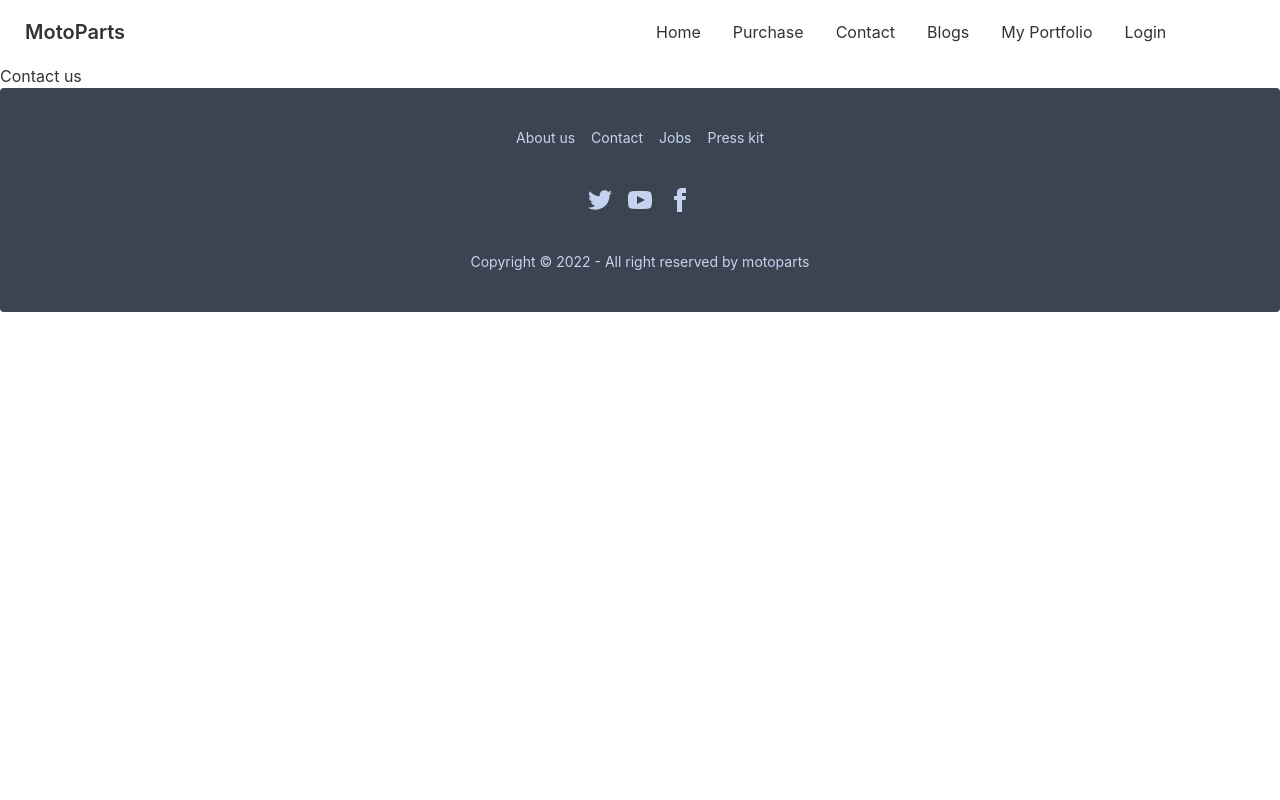
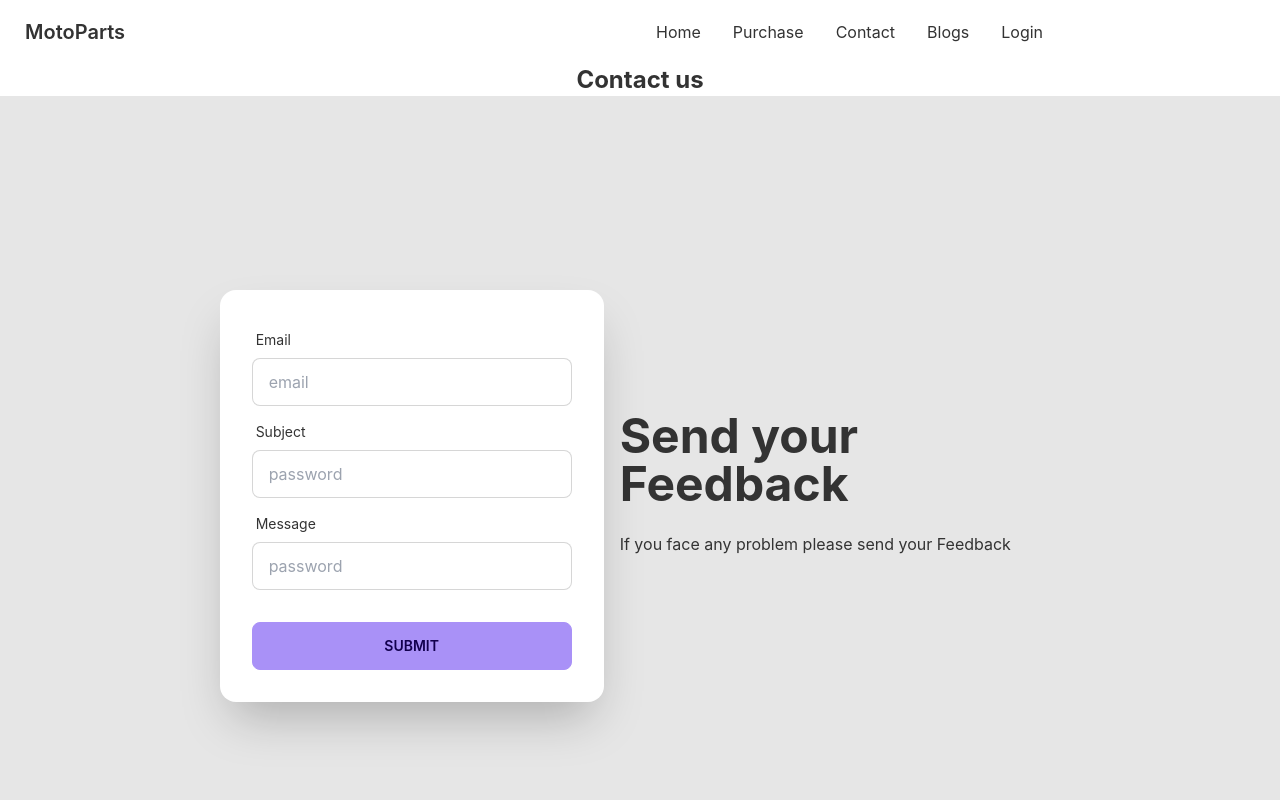
Before and after one commit to asifminhaz/motopart-website, a React (Create React App) app: page /contact in a window 1280 px wide. Shown: the top 800 px of the page. Built offline with nearby package versions, Linux system fonts and the light colour scheme; no server answers.

Commit message:
add contact

```diff
--- a/src/App.js
+++ b/src/App.js
@@ -52,7 +52,7 @@ function App() {
    </Route>
    <Route path='/register' element={<Register></Register>}></Route>
    <Route path='/contact' element={<Contact></Contact>}></Route>
-   <Route path='/myPortfolio' element={<MyPortfolio></MyPortfolio>}></Route>
+   {/* <Route path='/myPortfolio' element={<MyPortfolio></MyPortfolio>}></Route> */}
    <Route path='*' element={<NotFound></NotFound>}></Route>
  </Routes>
  <Footer></Footer>
--- a/src/components/Contact/Contact.js
+++ b/src/components/Contact/Contact.js
@@ -3,7 +3,41 @@ import React from 'react';
 const Contact = () => {
           return (
                     <div>
-                              <h2>Contact us</h2>
+                              <h2 className='text-center font-bold text-2xl'>Contact us</h2>
+
+                              <div class="hero min-h-screen bg-base-200">
+  <div class="hero-content flex-col lg:flex-row-reverse">
+    <div class="text-center lg:text-left">
+      <h1 class="text-5xl font-bold">Send your Feedback</h1>
+      <p class="py-6">If you face any problem please send your Feedback</p>
+    </div>
+    <div class="card flex-shrink-0 w-full max-w-sm shadow-2xl bg-base-100">
+      <div class="card-body">
+        <div class="form-control">
+          <label class="label">
+            <span class="label-text">Email</span>
+          </label>
+          <input type="text" placeholder="email" class="input input-bordered" />
+        </div>
+        <div class="form-control">
+          <label class="label">
+            <span class="label-text">Subject</span>
+          </label>
+          <input type="text" placeholder="password" class="input input-bordered" />
+        </div>
+        <div class="form-control ">
+          <label class="label">
+            <span class="label-text">Message</span>
+          </label>
+          <input type="text" placeholder="password" class="input input-bordered" />
+        </div>
+        <div class="form-control mt-6">
+          <button class="btn btn-primary">Submit</button>
+        </div>
+      </div>
+    </div>
+  </div>
+</div>
                     </div>
           );
 };
--- a/src/components/Home/MyPortfolio.js
+++ b/src/components/Home/MyPortfolio.js
@@ -2,43 +2,12 @@ import React from 'react';
 
 const MyPortfolio = () => {
           return (
-                    <div>
+
                                  <div>
-                                           <h1 className='font-bold'>Hello </h1>
-                                           <h4 className='font-bold'>I am Minhazur Rahman Asif</h4>
-                                           <div>
-                                                  <p className='font-bold p-10'>I am a Front-End web Developer. I am very comfortable to create any website.My website are very Interesting for users.I am mainly focused on user experience on my website.</p>
-                                           </div>
 
-                                           <h1 className='font-bold text-center p-10'>My skills</h1>
-                                           <div>
- <p className='text-center font-semibold'>HTML<input type="range" min="0" max="100" value="80" class="range range-primary" /> </p>
- <p className='text-center font-semibold'>CSS<input type="range" min="0" max="100" value="85" class="range range-primary" /> </p>
- <p className='text-center font-semibold'>React<input type="range" min="0" max="100" value="75" class="range range-primary" /> </p>
- <p className='text-center font-semibold'>Javascript<input type="range" min="0" max="100" value="70" class="range range-primary" /> </p>
- <p className='text-center font-semibold'>Mongodb<input type="range" min="0" max="100" value="70" class="range range-primary" /> </p>
- <p className='text-center font-semibold'>Nodejs<input type="range" min="0" max="100" value="75" class="range range-primary" /> </p>
- <p className='text-center font-semibold'>Express.js<input type="range" min="0" max="100" value="65" class="range range-primary" /> </p>
- <p className='text-center font-semibold'>Bootstrap<input type="range" min="0" max="100" value="80" class="range range-primary" /> </p>
- <p className='text-center  font-semibold'>Tailwind<input type="range" min="0" max="100" value="70" class="range range-primary" /> </p>
-<div className='m-10'>
-          <h5 className='font-bold'>About Me</h5>
-<p className='font-bold'>Name: Minhazur Rahman Asif</p>
-<p className='font-bold'>Email: minhazurrahmanasif40@gmail.com</p>
-<p className='font-bold'>Phone: 01850381397</p>
-<p className='font-bold'>:Education: BBA honours 2nd year, subject: Management</p>
-<p className='font-bold'></p>
 
-</div>
+                                 </div>
 
-<div>My Three website Link Below</div>
-<a href="https://playful-gingersnap-b0bba4.netlify.app/">Earphone hunter</a>
-<a href="https://gym-freak-176ed.web.app/home">gum freak</a>
-<a href="https://github.com/asifminhaz/money-asif">money asif</a>
-
-</div>
-                                 </div>
-                    </div>
           );
 };
 
--- a/src/components/Shared/Navbar.js
+++ b/src/components/Shared/Navbar.js
@@ -15,7 +15,7 @@ const Navbar = () => {
     <li><Link to="/purchase">Purchase </Link></li>
     <li><Link to="/contact">Contact</Link></li>
     <li><Link to="/blogs">Blogs</Link></li>
-    <li><Link to="/myPortfolio">My Portfolio</Link></li>
+    {/* <li><Link to="/myPortfolio">My Portfolio</Link></li> */}
     {
       user && <li><Link to="/dashboard">Dashboard</Link></li>
     }
```
